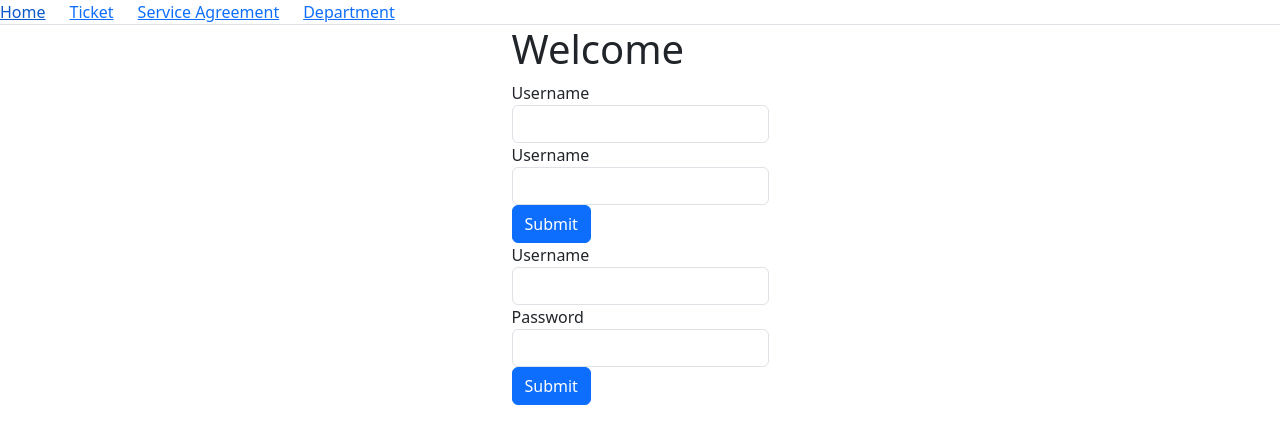
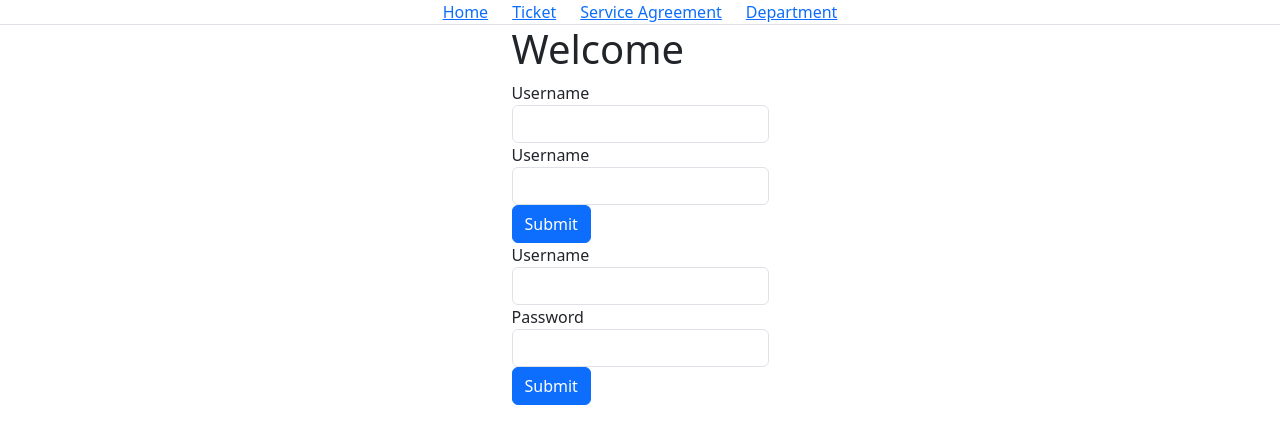
Before and after one commit to thom227v/TicketSystem, a React (Vite) app in the folder ticketsystem.client/: page / in a window 1280 px wide. Shown: the top 444 px of the page. Built offline with nearby package versions, Linux system fonts and the light colour scheme.

Commit message:
centered navbar

```diff
--- a/ticketsystem.client/src/components/Navbar.tsx
+++ b/ticketsystem.client/src/components/Navbar.tsx
@@ -2,7 +2,7 @@ import { NavLink } from "react-router";
 import 'bootstrap/dist/css/bootstrap.css';
 export default function Navbar() {
   return (
-    <nav className="nav nav-tabs sticky-top navbar-expand-lg gap-4">
+    <nav className="nav nav-tabs sticky-top navbar-expand-lg gap-4 d-flex justify-content-center">
       <NavLink className={({ isActive, isPending }) =>isPending ? "nav-item" : isActive ? "nav-item active" : ""} to="/">Home</NavLink>
       <NavLink className={({ isActive, isPending }) =>isPending ? "nav-item" : isActive ? "nav-item active" : ""} to="/Ticket">Ticket</NavLink>
       <NavLink className={({ isActive, isPending }) =>isPending ? "nav-item" : isActive ? "nav-item active" : ""} to="/ServiceAgreement">Service Agreement</NavLink>
```
